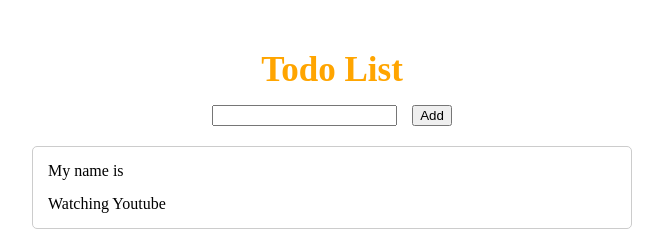
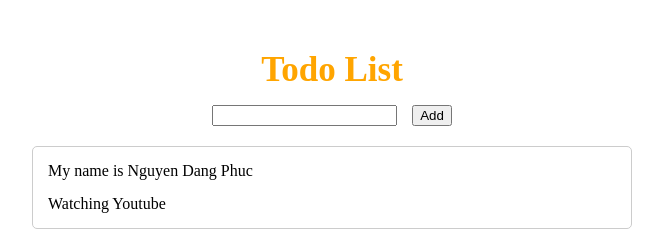
Before and after one commit to NHACTAOHOCBAI/Finally-React-Ultimate, a React (Vite) app: page / in a window 1280 px wide. Shown: the top 245 px of the page, without its empty margins (308-971 px from the left). Built offline with nearby package versions, Linux system fonts and the light colour scheme.

Commit message:
video 35 - Truyen funct

```diff
--- a/src/App.jsx
+++ b/src/App.jsx
@@ -9,10 +9,15 @@ const App = () => {
     name: 'a',
     age: 19
   };
+  const addNewTodo = (name) => {
+    alert(`call me by ${name}`);
+  }
   return (
     <div className="todo-container">
       <div className="todo-title">Todo List</div>
-      <TodoNew />
+      <TodoNew
+        addNewTodo={addNewTodo}
+      />
       <TodoData
         Name={Name}
         Age={Age}
--- a/src/components/todo/TodoData.jsx
+++ b/src/components/todo/TodoData.jsx
@@ -1,8 +1,8 @@
-const TodoData = (prop) => {
-    // const { Name, Age, Obj } = props
+const TodoData = (props) => {
+    const { Name, Age, Obj } = props;
     return (
         <div className="todo-data">
-            <div> My name is </div>
+            <div> My name is {Name}</div>
             <div> Watching Youtube</div>
         </div>
     )
--- a/src/components/todo/TodoNew.jsx
+++ b/src/components/todo/TodoNew.jsx
@@ -1,4 +1,6 @@
-const TodoNew = () => {
+const TodoNew = (props) => {
+    const { addNewTodo } = props;
+    addNewTodo('Phuc');
     return (
         <div className="todo-new">
             <input type="text" />
```
